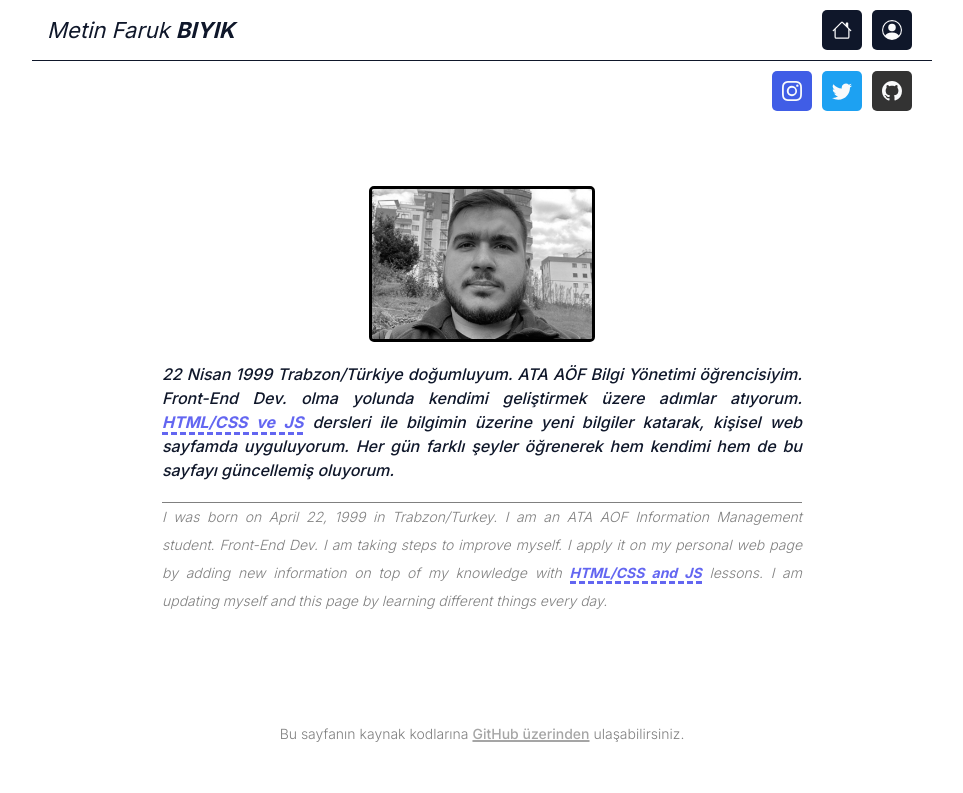
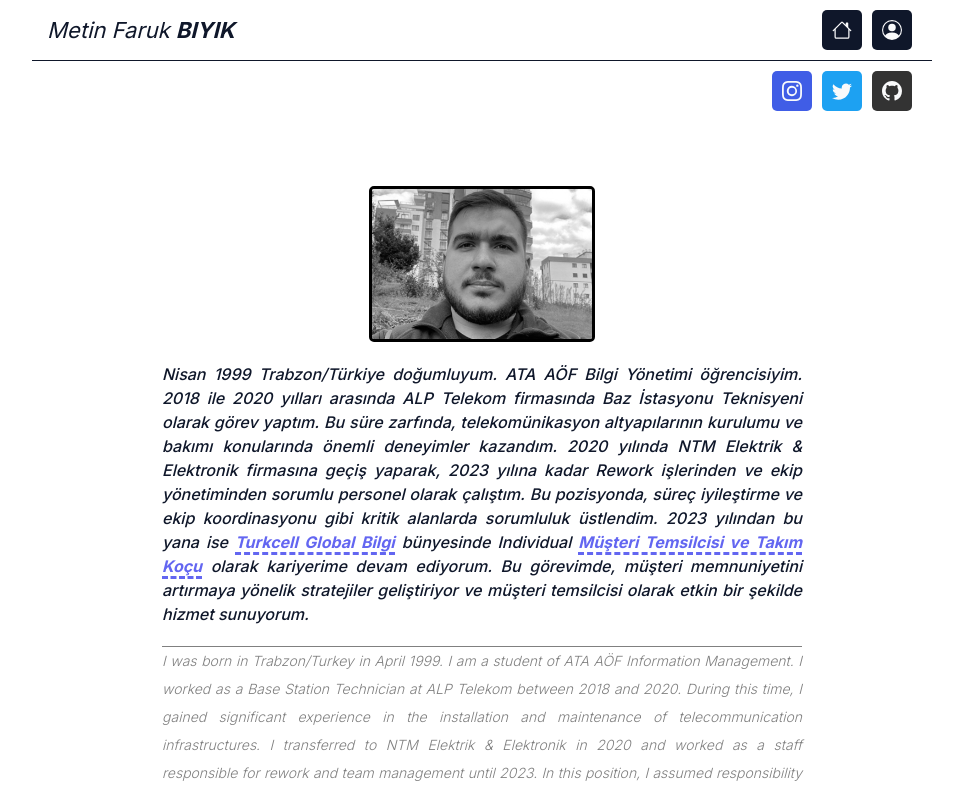
Before and after one commit to metinfarukbiyik/homepage, a React (Create React App) app: page / in a window 1280 px wide. Shown: the top 793 px of the page, without its empty margins (158-1121 px from the left). Built offline with nearby package versions, Linux system fonts and the light colour scheme.

Commit message:
Update Main.js

```diff
--- a/src/pages/Main.js
+++ b/src/pages/Main.js
@@ -8,10 +8,23 @@ function Main(){
                    <div class="profile">
                         <img className='img' src={photo}  alt="Metin Bıyık" />
                    </div>
-                <p>22 Nisan 1999 Trabzon/Türkiye doğumluyum. ATA AÖF Bilgi Yönetimi öğrencisiyim. Front-End Dev. olma yolunda kendimi geliştirmek üzere adımlar atıyorum. <strong>HTML/CSS ve JS</strong> dersleri ile bilgimin üzerine yeni bilgiler katarak, kişisel web sayfamda uyguluyorum. Her gün farklı şeyler öğrenerek hem kendimi hem de bu sayfayı güncellemiş oluyorum.
+                <p>
+                    Nisan 1999 Trabzon/Türkiye doğumluyum. ATA AÖF Bilgi Yönetimi öğrencisiyim.
+        2018 ile 2020 yılları arasında ALP Telekom firmasında Baz İstasyonu Teknisyeni olarak görev yaptım. Bu süre zarfında, telekomünikasyon altyapılarının kurulumu ve bakımı konularında önemli deneyimler kazandım.
+
+        2020 yılında NTM Elektrik & Elektronik firmasına geçiş yaparak, 2023 yılına kadar Rework işlerinden ve ekip yönetiminden sorumlu personel olarak çalıştım. Bu pozisyonda, süreç iyileştirme ve ekip koordinasyonu gibi kritik alanlarda sorumluluk üstlendim.
+
+        2023 yılından bu yana ise <strong>Turkcell Global Bilgi</strong> bünyesinde Individual <strong>Müşteri Temsilcisi ve Takım Koçu</strong> olarak kariyerime devam ediyorum. Bu görevimde, müşteri memnuniyetini artırmaya yönelik stratejiler geliştiriyor ve müşteri temsilcisi olarak etkin bir şekilde hizmet sunuyorum.
                 </p>
 
-                <p id="en">I was born on April 22, 1999 in Trabzon/Turkey. I am an ATA AOF Information Management student. Front-End Dev. I am taking steps to improve myself. I apply it on my personal web page by adding new information on top of my knowledge with <strong>HTML/CSS and JS</strong> lessons. I am updating myself and this page by learning different things every day.
+                <p id="en">
+        I was born in Trabzon/Turkey in April 1999. I am a student of ATA AÖF Information Management.
+
+I worked as a Base Station Technician at ALP Telekom between 2018 and 2020. During this time, I gained significant experience in the installation and maintenance of telecommunication infrastructures.
+
+I transferred to NTM Elektrik & Elektronik in 2020 and worked as a staff responsible for rework and team management until 2023. In this position, I assumed responsibility in critical areas such as process improvement and team coordination.
+
+Since 2023, I have been continuing my career as an Individual <strong>Customer Representative and Team Coach</strong> at <strong>Turkcell Global Bilgi</strong>. In this role, I develop strategies to increase customer satisfaction and provide effective service as a customer representative.
                 </p>
             </div>
         </div>
```
